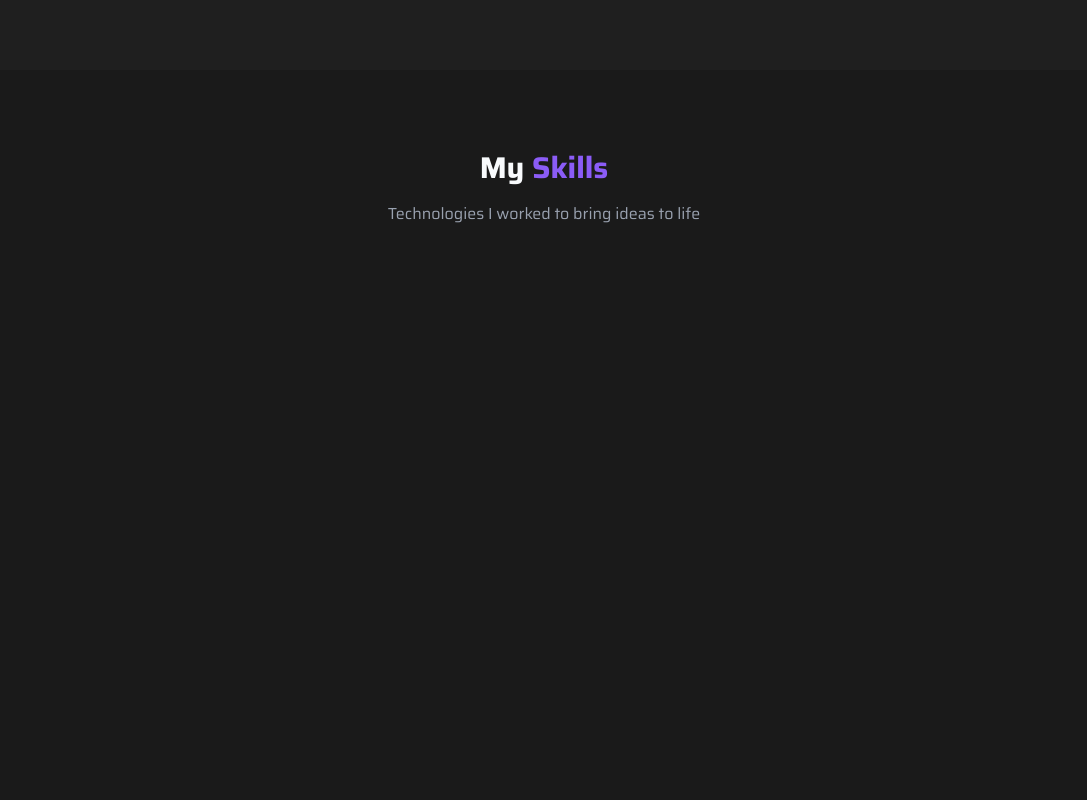
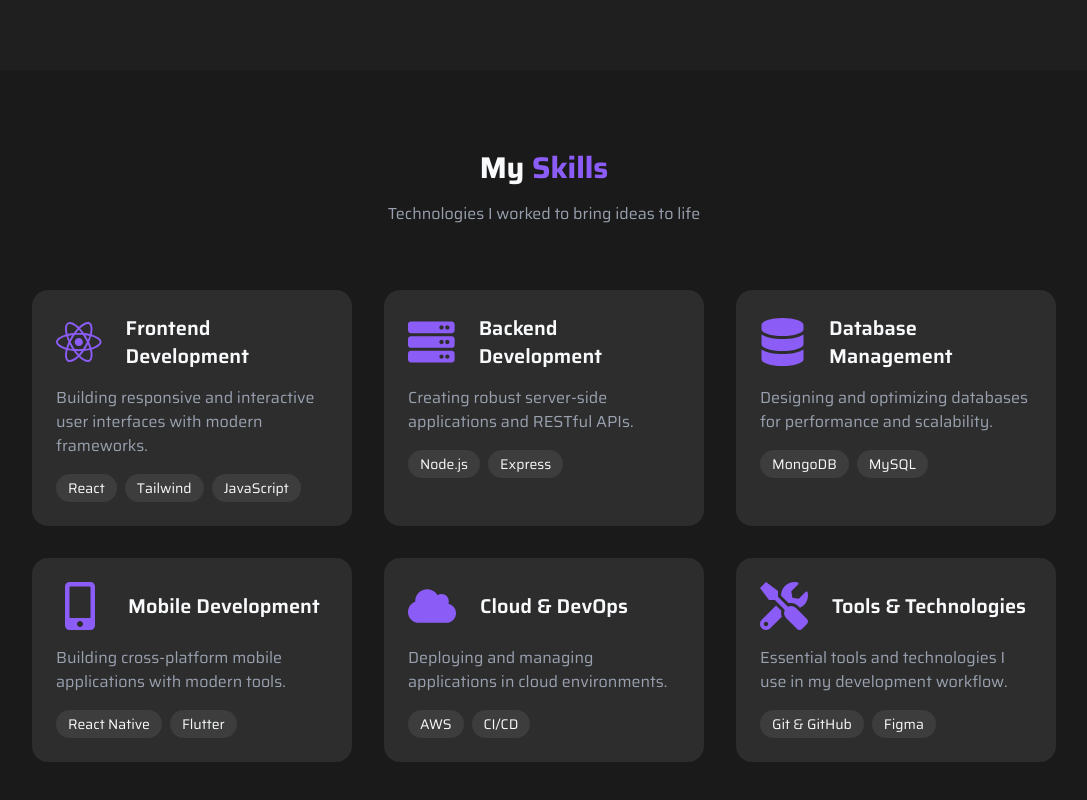
Before and after one commit to Rajatsingh900k/react-portfolio, a React (Vite) app: page / in a window 1280 px wide. Shown: the part 1886-2686 px from the top of the page, without its empty margins (96-1183 px from the left). Before the commit the page ends 2256 px from the top, so only its background shows below. Built offline with nearby package versions, Linux system fonts and the light colour scheme.

Commit message:
Implement Skills component to display user skills with animations

```diff
--- a/src/components/Skills.jsx
+++ b/src/components/Skills.jsx
@@ -1,6 +1,6 @@
 import { motion } from 'framer-motion'
 import React from 'react'
-
+import { skills } from '../assets/constants'
 const Skills = () => {
   return (
     <motion.div
@@ -19,7 +19,32 @@
                 Technologies I worked to bring ideas to life
             </p>
 
-            <div className="grid  grid-cols-1 md:grid-cols-2 lg:grid-cols-3  gap-8 max-w-5xl ax-auto"></div>
+            <div className="grid  grid-cols-1 md:grid-cols-2 lg:grid-cols-3  gap-8 max-w-5xl mx-auto">
+                {
+                    skills.map((data,index)=>(
+                        <div
+                            key={index}
+                            className='bg-dark-300 rounded-2xl p-6
+                            hover:-translate-y-2 transition duration-300 cursor-pointer'>
+                            <div className='flex items-center mb-4'>
+                                <data.icon className='w-12 h-12 text-purple mr-6'/>
+                                <h3 className='text-xl font-semibold'>{data.title}</h3>
+                            </div>
+                            <p className='text-gray-400 mb-4'>
+                                {data.description}
+                            </p>
+                            <div className='flex felx-wrap gap-2'>
+                                {data.tags.map((tech)=>(
+                                <span key={tech}
+                                    className='px-3 py-1 bg-dark-400 rounded-full text-sm'
+                                >
+                                    {tech}
+                                </span>
+                            ))}</div>
+                        </div>
+                    ))
+                }
+            </div>
         </div>
     </motion.div>
   )
```
